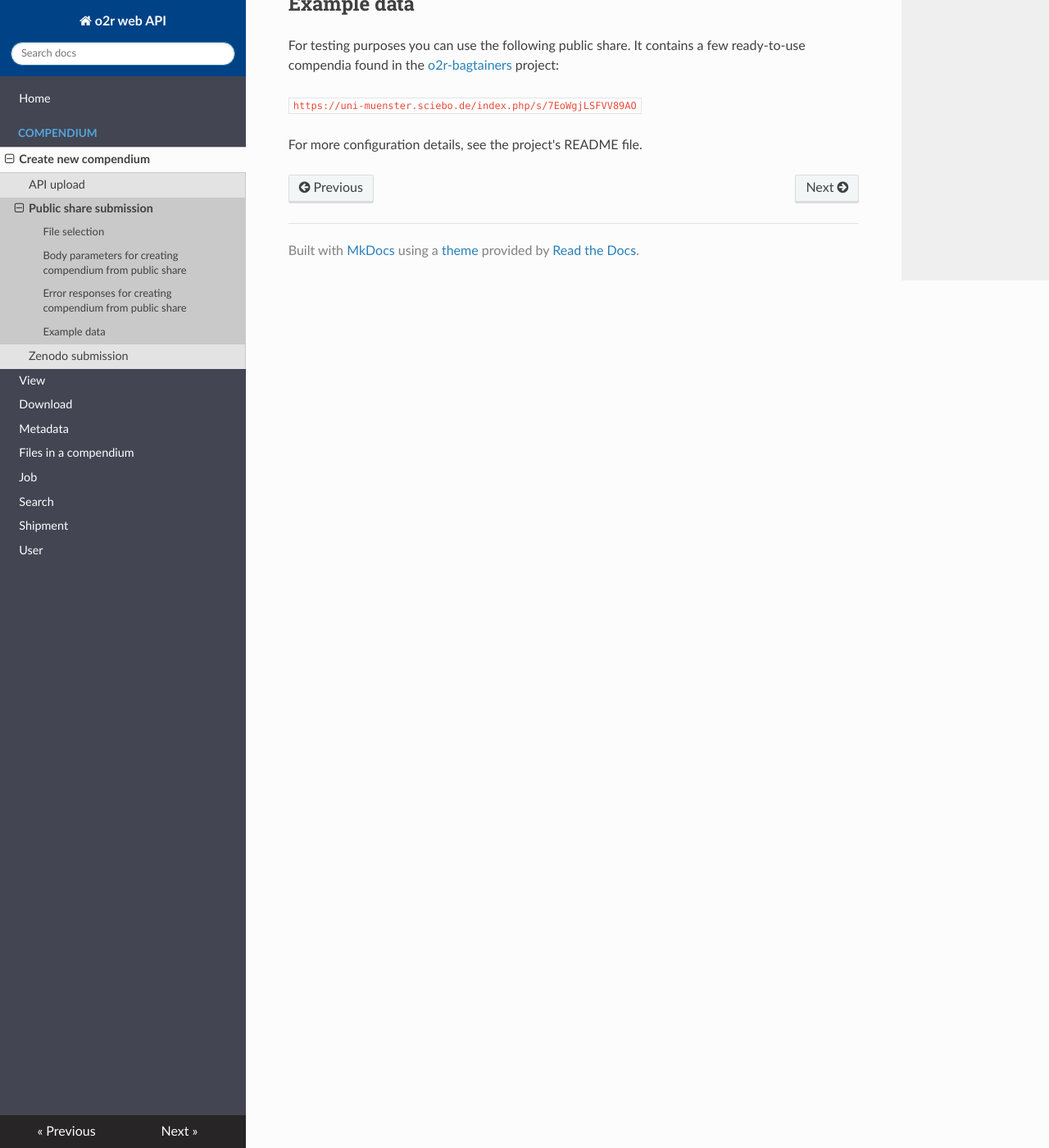
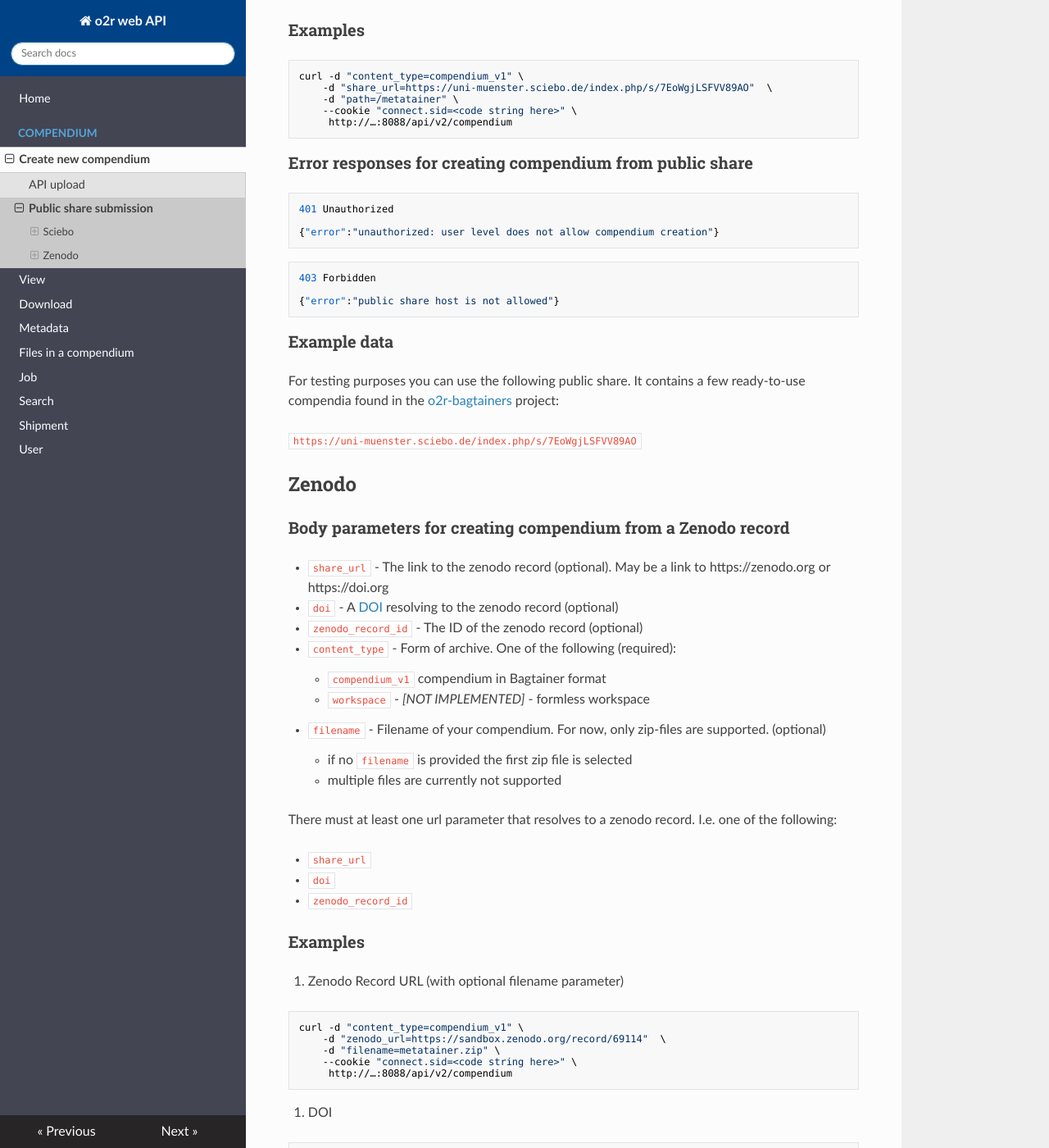
Before and after one commit to o2r-project/api, an MkDocs documentation site: the page built from docs/compendium/public_share.md, in a window 1280 px wide and 1400 px high, scrolled down 1314 px. Shown: the whole window at 82% size. Built offline with MkDocs 1.6.1, drawn with Linux system fonts in a browser that asks for light colours; nearby versions of some CDN libraries; old or Windows-style settings are respelled for this version of MkDocs; some of the changed text lies outside the part shown.

Commit message:
add zenodo docs to public_share.md

````diff
--- a/docs/compendium/public_share.md
+++ b/docs/compendium/public_share.md
@@ -1,6 +1,6 @@
 # Public share
 
-Upload an unvalidated research compendium by submitting a link to a cloud resource. Currently, only sciebo (https://www.sciebo.de/en/) is supported.
+Upload an unvalidated research compendium by submitting a link to a cloud resource. Currently, sciebo (https://www.sciebo.de/en/) and Zenodo (https://sandbox.zenodo.org) is supported.
 
 The upload is only allowed for logged in users. To run the upload from the command line, login on the website and open you browser cookies. Find a cookie issued by `o2r.uni-muenster.de` with the name `connect.sid`. Copy the contents of the cookie into the request example below.
 
@@ -20,7 +19,16 @@ curl -d "content_type=compendium_v1" \
 {"id":"b9Faz"}
 ```
 
-## File selection
+Currently, the following repositories are supported:
+
+- Sciebo (https://sciebo.de)
+- Zenodo or Zenodo Sandbox (https://zenodo.org or https://sandbox.zenodo.org)
+
+They both use the same API endpoint `http://…:8088/api/v2/compendium` but with different required/optional parameters:
+
+## Sciebo
+
+### File selection
 
 Depending on the file structure, the public share contents are treated differently:
 
@@ -29,16 +37,26 @@ Depending on the file structure, the public share contents are treated different
 3. If a single subdirectory is found, the loader will look for subdirectories and analyze their contents _(NOT_IMPLEMENTED)_
 4. If multiple files or subdirectories are found, the public share contents are treated as a workspace _(NOT IMPLEMENTED)_
 
-## Body parameters for creating compendium from public share
+### Body parameters for creating compendium from public share
 
 - `share_url` - The sciebo link to the public share (required)
 - `content_type` - Form of archive. One of the following (required):
-  - `compendium_v1` compendium in Bagtainer format
-  - `workspace` - _[NOT IMPLEMENTED]_ - formless workspace
+    - `compendium_v1` compendium in Bagtainer format
+    - `workspace` - _[NOT IMPLEMENTED]_ - formless workspace
 - `path` - Path to a subdirectory in the public share (optional)
-  - default is `/`
+    - default is `/`
 
-## Error responses for creating compendium from public share
+### Examples
+
+```bash
+curl -d "content_type=compendium_v1" \
+    -d "share_url=https://uni-muenster.sciebo.de/index.php/s/7EoWgjLSFVV89AO"  \
+    -d "path=/metatainer" \
+    --cookie "connect.sid=<code string here>" \
+     http://…:8088/api/v2/compendium
+```
+
+### Error responses for creating compendium from public share
 
 ```json
 401 Unauthorized
@@ -52,10 +70,90 @@ Depending on the file structure, the public share contents are treated different
 {"error":"public share host is not allowed"}
 ```
 
-## Example data
+### Example data
 
 For testing purposes you can use the following public share. It contains a few ready-to-use compendia found in the [o2r-bagtainers](https://github.com/o2r-project/o2r-bagtainers) project:
 
 `https://uni-muenster.sciebo.de/index.php/s/7EoWgjLSFVV89AO`
 
-For more configuration details, see the project's README file.
+## Zenodo
+
+### Body parameters for creating compendium from a Zenodo record
+
+- `share_url` - The link to the zenodo record (optional). May be a link to https://zenodo.org or https://doi.org
+- `doi` - A [DOI](https://doi.org) resolving to the zenodo record (optional)
+- `zenodo_record_id` - The ID of the zenodo record (optional)
+- `content_type` - Form of archive. One of the following (required):
+    - `compendium_v1` compendium in Bagtainer format
+    - `workspace` - _[NOT IMPLEMENTED]_ - formless workspace
+- `filename` - Filename of your compendium. For now, only zip-files are supported. (optional)
+    - if no `filename` is provided the first zip file is selected
+    - multiple files are currently not supported
+
+There must at least one url parameter that resolves to a zenodo record. I.e. one of the following:
+
+- `share_url`
+- `doi`
+- `zenodo_record_id`
+
+### Examples
+
+1. Zenodo Record URL (with optional filename parameter)
+
+```bash
+curl -d "content_type=compendium_v1" \
+    -d "zenodo_url=https://sandbox.zenodo.org/record/69114"  \
+    -d "filename=metatainer.zip" \
+    --cookie "connect.sid=<code string here>" \
+     http://…:8088/api/v2/compendium
+```
+
+2. DOI
+
+```bash
+curl -d "content_type=compendium_v1" \
+    -d "doi=10.5072/zenodo.69114"  \
+    --cookie "connect.sid=<code string here>" \
+     http://…:8088/api/v2/compendium
+```
+
+3. Zenodo Record ID
+
+```bash
+curl -d "content_type=compendium_v1" \
+    -d "zenodo_record_id=69114"  \
+    --cookie "connect.sid=<code string here>" \
+     http://…:8088/api/v2/compendium
+```
+
+### Error responses for creating compendium from a Zenodo record
+
+```json
+401 Unauthorized
+
+{"error":"unauthorized: user level does not allow compendium creation"}
+```
+
+```json
+403 Forbidden
+
+{"error":"host is not allowed"}
+```
+
+```json
+422 Unprocessable Entity
+
+{"error":"public share URL is invalid"}
+```
+
+```json
+422 Unprocessable Entity
+
+{"error":"DOI is invalid"}
+```
+
+### Example data
+
+For testing purposes you can use the following zenodo record in the zenodo sandbox. It contains the _metatainer_ compendium found in the [o2r-bagtainers](https://github.com/o2r-project/o2r-bagtainers) project:
+
+`https://sandbox.zenodo.org/record/69114`
--- a/mkdocs.yml
+++ b/mkdocs.yml
@@ -5,7 +5,6 @@ pages:
     - Create new compendium:
       - API upload: compendium/upload.md
       - Public share submission: compendium/public_share.md
-      - Zenodo submission: compendium/zenodo.md
     - View: compendium/view.md
     - Download: compendium/download.md
     - Metadata: compendium/metadata.md
````
Also changed, not shown: other parts of docs/compendium/public_share.md (+0 -1 lines), docs/compendium/zenodo.md (deleted, +0 -51 lines).
